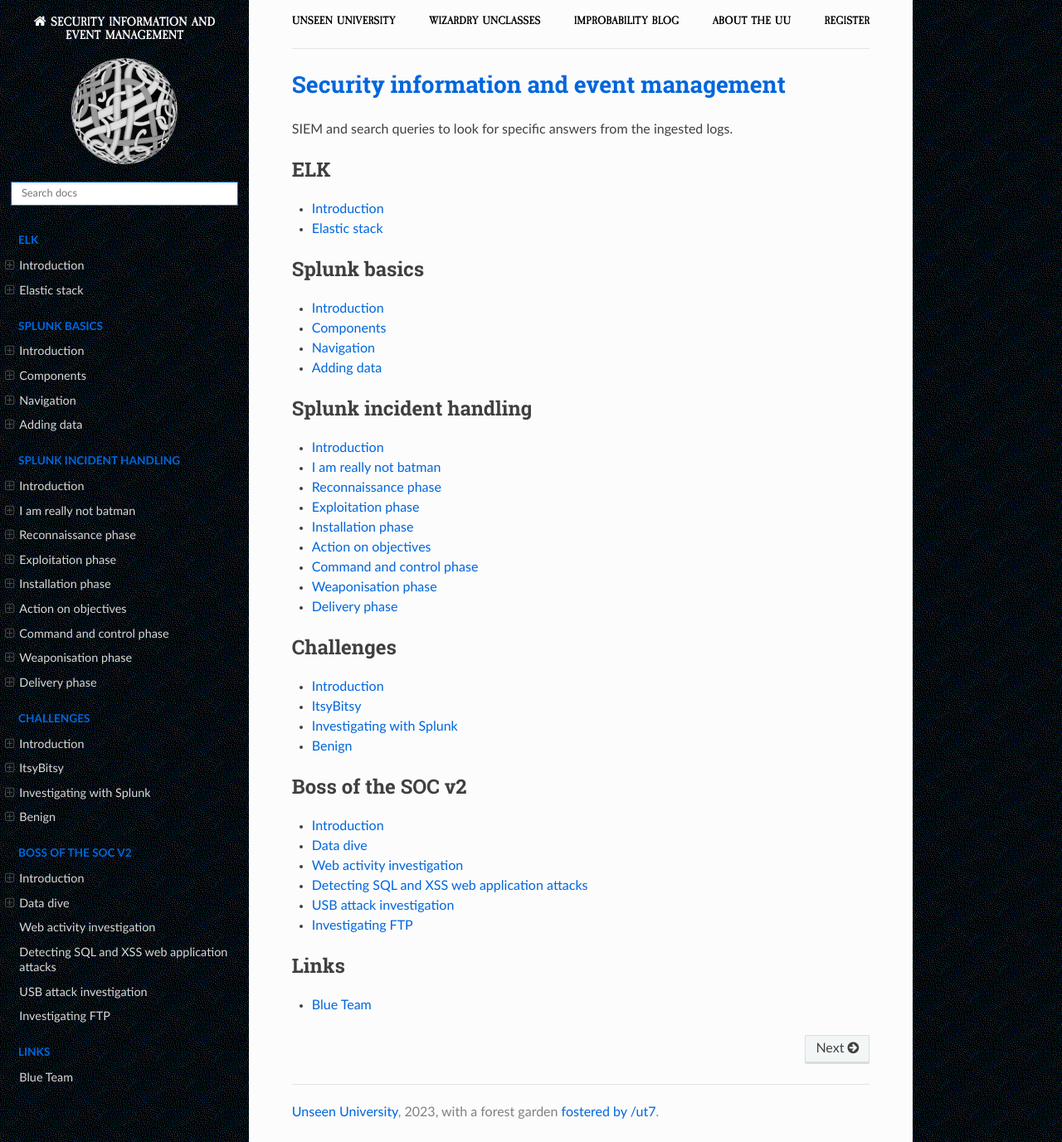
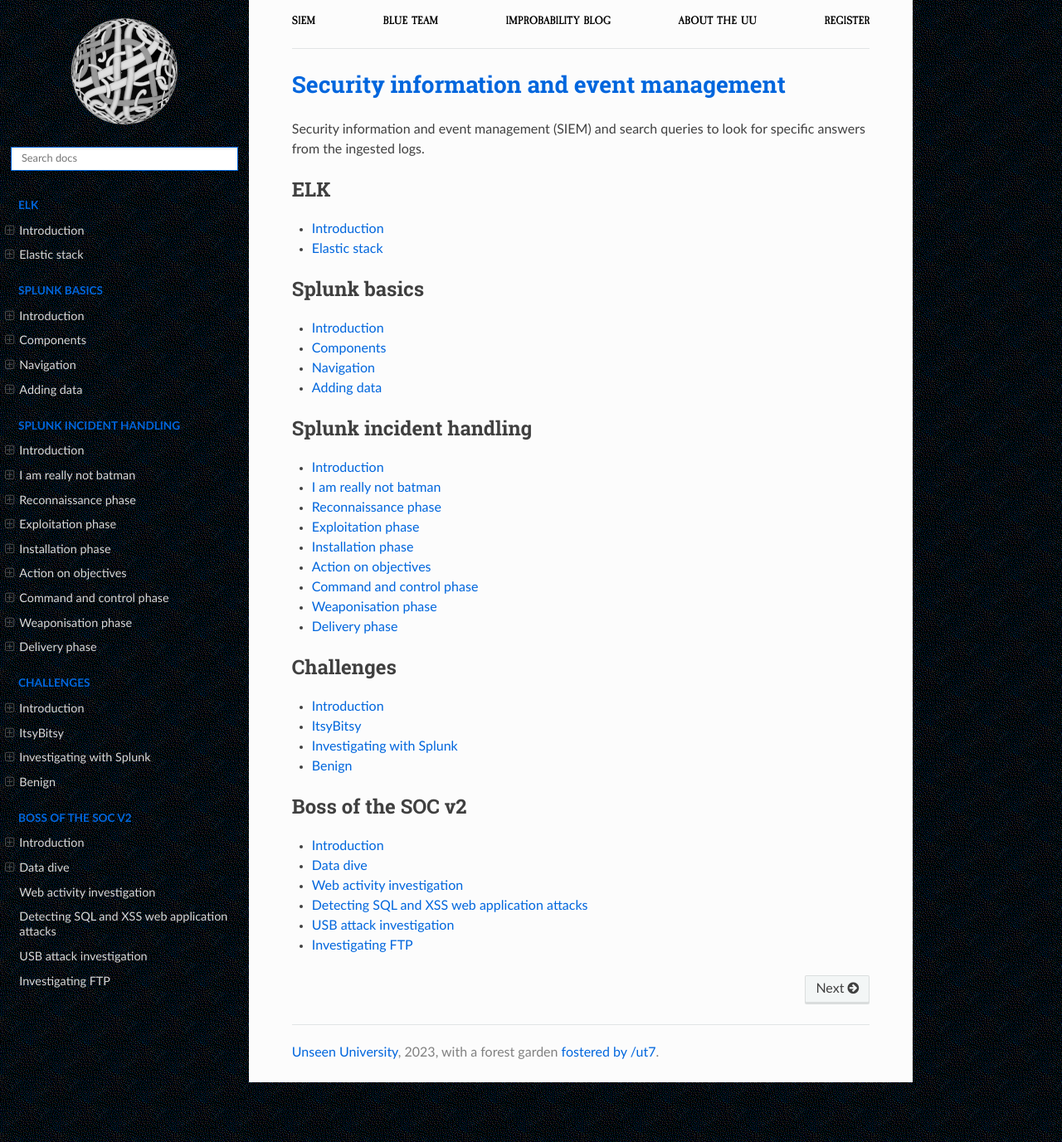
Before and after one commit to tymyrddin/blue-siem, a Sphinx documentation site: the page built from source/index.rst, in a window 1280 px wide and 1377 px high. Shown: the whole window at 83% size. Built offline with Sphinx 7.4.7 and the Read the Docs theme 2.0.0, drawn with Linux system fonts in a browser that asks for light colours.

Commit message:
improved navigation

```diff
--- a/source/_templates/breadcrumbs.html
+++ b/source/_templates/breadcrumbs.html
@@ -1,8 +1,8 @@
 <div class="container">
     <topnav>
             <ul>
-                <li class="nav__item"><a href="https://uu.tymyrddin.dev/" class="nav__link">Unseen University</a></li>
-                <li class="nav__item"><a href="https://uu.tymyrddin.dev/" class="nav__link">Wizardry Unclasses</a></li>
+                <li class="nav__item"><a href="https://blue.tymyrddin.dev/projects/siem/" class="nav__link">SIEM</a></li>
+                <li class="nav__item"><a href="https://blue.tymyrddin.dev/" class="nav__link">Blue Team</a></li>
                 <li class="nav__item"><a href="https://uu.tymyrddin.dev/blog/" class="nav__link">Improbability Blog</a></li>
                 <li class="nav__item"><a href="https://uu.tymyrddin.dev/about/" class="nav__link">About the UU</a></li>
                 <li class="nav__item"><a href="https://uu.tymyrddin.dev/registration/" class="nav__link">Register</a></li>
--- a/source/conf.py
+++ b/source/conf.py
@@ -6,7 +6,7 @@
 # -- Project information -----------------------------------------------------
 # https://www.sphinx-doc.org/en/master/usage/configuration.html#project-information
 
-project = 'Security information and event management'
+project = 'Security information and event management (SIEM)'
 copyright = '2022, Ty Myrddin'
 author = 'Ty Myrddin'
 release = '0.1'
@@ -44,6 +44,7 @@
     'display_version': True,
     'prev_next_buttons_location': 'bottom',
     'style_external_links': False,
+    'logo_only': True,
     # Toc options
     'collapse_navigation': False,
     'sticky_navigation': False,
@@ -52,7 +53,7 @@
     'titles_only': False
 }
 
-html_title = "Security information and event management"
+html_title = "Security information and event management (SIEM)"
 html_logo = "img/logo.png"
 html_favicon = "img/favicon.ico"
 
--- a/source/index.rst
+++ b/source/index.rst
@@ -62,8 +62,3 @@
    docs/bots/200.md
    docs/bots/300.md
    docs/bots/400.md
-
-.. toctree::
-   :caption: Links
-
-   Blue Team <https://blue.tymyrddin.dev/>
```
Also changed, not shown: other parts of source/index.rst (+1 -1 lines), README.md (+1 -1 lines).
